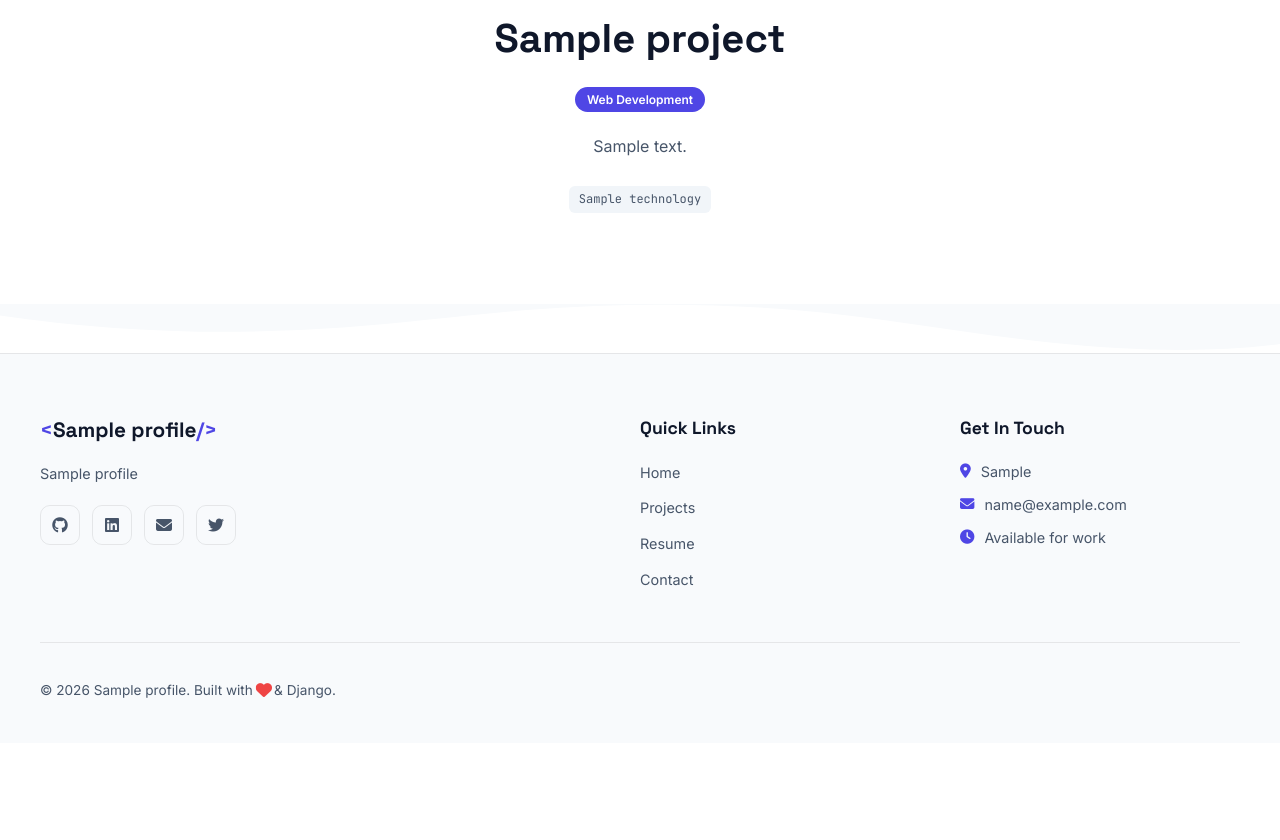
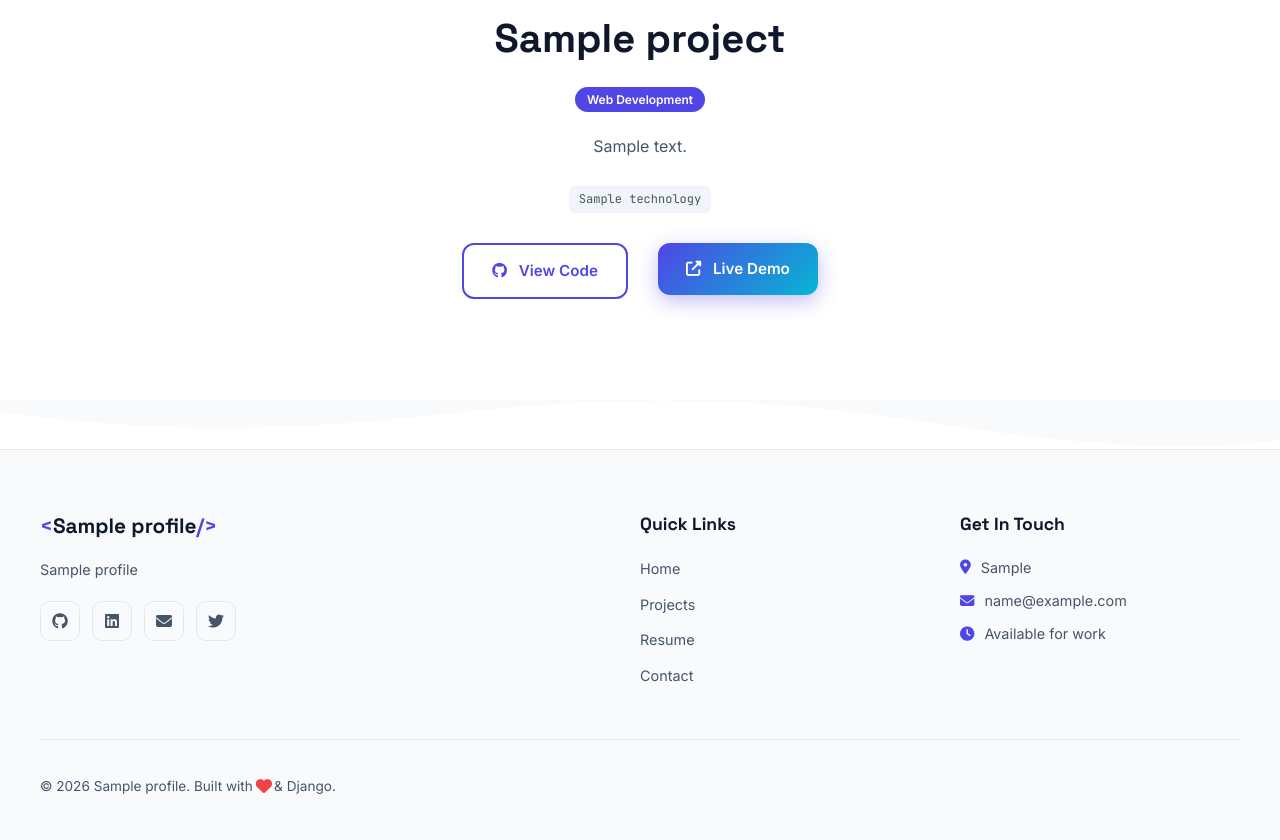
Before and after one commit to bhupeshkd/portfolio, a Django app: a page that uses templates/project_detail.html in a window 1280 px wide. Shown: the part 980-1820 px from the top of the page. Before the commit the page ends 1678 px from the top, so only its background shows below. Run offline with Django 5.2, Linux system fonts and the light colour scheme; tables that the repository leaves empty hold one stand-in row (values such as "Sample post"); grey boxes marked "Sample" are stand-in pictures; parts of the project's set-up code (start-up, migrations or seed data) failed here and were passed over; some libraries are stand-ins or nearby versions.

Commit message:
feat: add GitHub/Live links to project detail page

```diff
--- a/static/css/style.css
+++ b/static/css/style.css
@@ -2613,6 +2613,14 @@ html[data-theme="dark"] .icon-django i {
     gap: 8px;
 }
 
+.detail-links {
+    display: flex;
+    justify-content: center;
+    flex-wrap: wrap;
+    gap: 15px;
+    margin-top: 30px;
+}
+
 /* ========== Footer ========== */
 .modern-footer {
     background: var(--bg-secondary);
--- a/templates/project_detail.html
+++ b/templates/project_detail.html
@@ -18,6 +18,18 @@
             <span class="tech-tag">{{ tech.name }}</span>
             {% endfor %}
         </div>
+        <div class="detail-links">
+            {% if project.github_link %}
+            <a href="{{ project.github_link }}" target="_blank" rel="noopener" class="btn-3d secondary-btn">
+                <span class="btn-front"><i class="fab fa-github"></i> View Code</span>
+            </a>
+            {% endif %}
+            {% if project.live_link %}
+            <a href="{{ project.live_link }}" target="_blank" rel="noopener" class="btn-3d primary-btn">
+                <span class="btn-front"><i class="fas fa-external-link-alt"></i> Live Demo</span>
+            </a>
+            {% endif %}
+        </div>
     </div>
 </section>
 {% endblock %}
```
